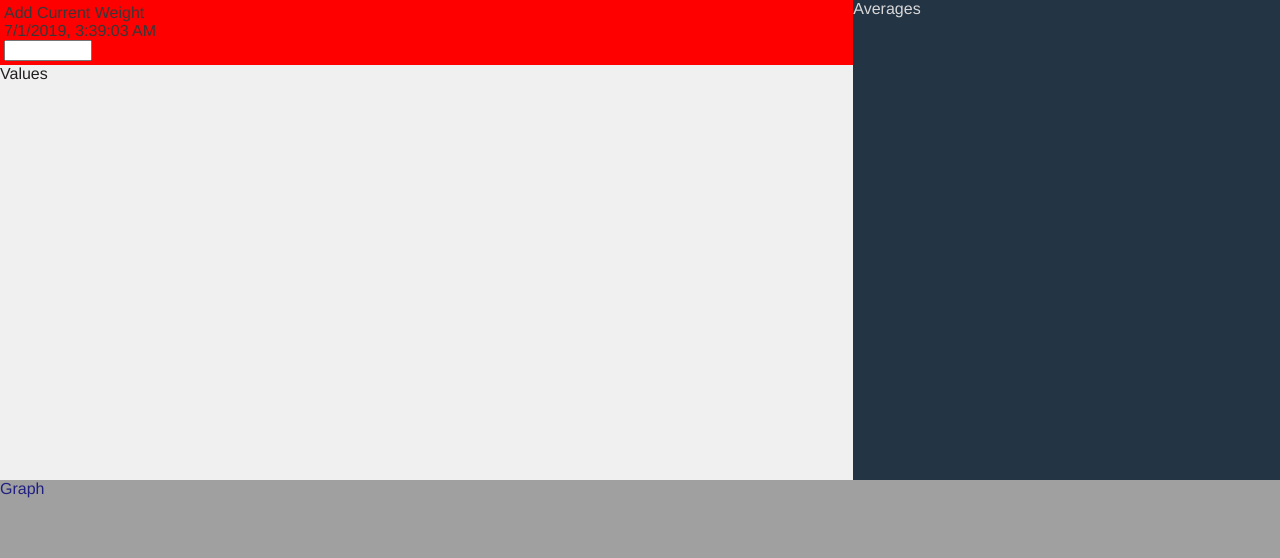
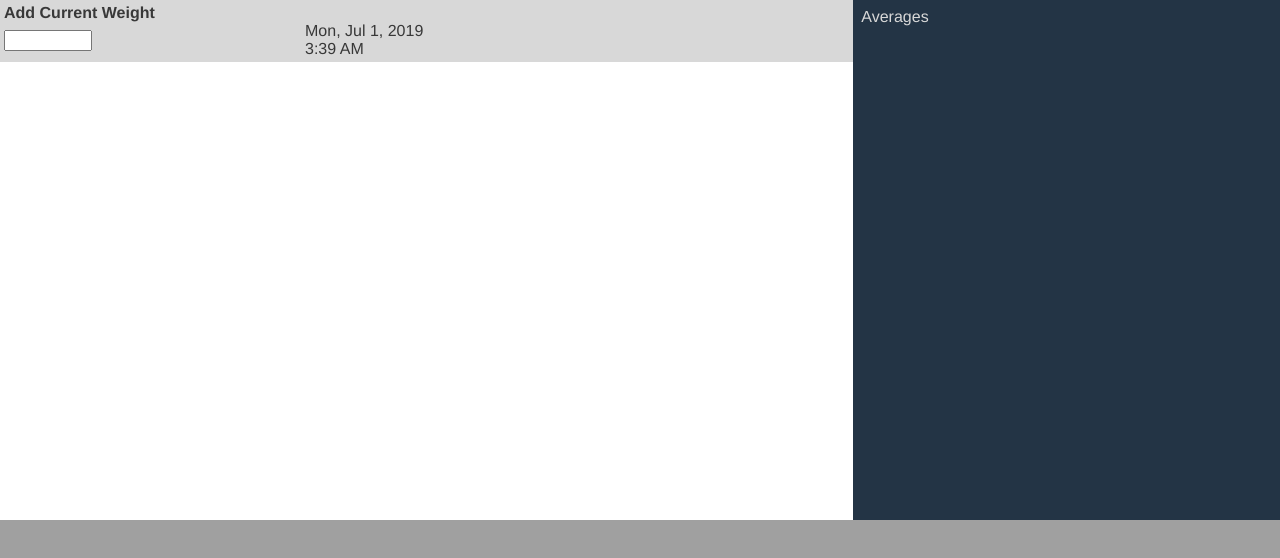
Before and after one commit to philrmass/hunger-habit, a React (Create React App) app: page / in a window 1280 px wide. Shown: the top 558 px of the page. Built offline with nearby package versions, Linux system fonts and the light colour scheme.

Commit message:
add weight component

```diff
--- a/src/components/App.js
+++ b/src/components/App.js
@@ -2,14 +2,14 @@ import React, { useEffect, useState } from 'react';
 import { useLocalStorage } from '../utilities/storage';
 import Averages from './Averages';
 import Graph from './Graph';
-import Weights from './Weights';
+import Weight from './Weight';
 
 
 function averageMonths(weights) {
   const aves = Array.from(Array(12), () => 0);
   const counts = Array.from(Array(12), () => 0);
   weights.forEach((weight) => {
-    aves[weight.month] += parseInt(weight.weight);
+    aves[weight.month] += parseInt(weight.weight, 10);
     counts[weight.month]++;
   });
   return aves.map((ave, index) => counts[index] === 0 ? 0 : (ave / counts[index]));
@@ -19,7 +19,7 @@ function stdDevMonths(weights, averages) {
   const sums = Array.from(Array(12), () => 0);
   const counts = Array.from(Array(12), () => 0);
   weights.forEach((weight) => {
-    const diff = parseInt(weight.weight) - averages[weight.month];
+    const diff = parseInt(weight.weight, 10) - averages[weight.month];
     sums[weight.month] += (diff * diff);
     counts[weight.month]++;
   });
@@ -55,7 +55,7 @@ function App() {
         year: year.year,
         monthAves,
         monthStdDevs: stdDevMonths(year.weights, monthAves),
-      }
+      };
     });
     setYears(averaged);
   }, [weights]);
@@ -74,7 +74,7 @@ function App() {
   return (
     <main className='page'>
       <div className='top'>
-        <Weights
+        <Weight
           weights={weights}
           saveWeight={saveWeight}
           deleteWeight={deleteWeight}
--- a/src/components/Averages.js
+++ b/src/components/Averages.js
@@ -15,22 +15,22 @@ function Averages({ weights, years }) {
           <li key={year}>
             {year.year}
             <ul>
-              { year.monthAves.map((ave, index) =>
+              { year.monthAves.slice(0).reverse().map((ave, index) =>
                 ((ave !== 0) &&
                   <li key={`${year}-${index}`} className='average'>
                     <div>
-                      {(new Date(date.setMonth(index))).toLocaleString('en', { month: 'long' })}
+                      {(new Date(date.setMonth(11 - index))).toLocaleString('en', { month: 'long' })}
                     </div>
                     <div>
                       {ave.toFixed(1)}
                     </div>
                     <div>
-                      ({year.monthStdDevs[index].toFixed(1)})
+                      ({year.monthStdDevs[11 - index].toFixed(1)})
                     </div>
                   </li>
                 ))}
-              </ul>
-            </li>
+            </ul>
+          </li>
         ))}
       </ul>
     </section>
--- a/src/components/Graph.js
+++ b/src/components/Graph.js
@@ -4,7 +4,6 @@ import PropTypes from 'prop-types';
 function Weights({ weights }) {
   return (
     <section className='graph'>
-      <div>Graph</div>
     </section>
   );
 }
--- /dev/null
+++ b/src/components/Weight.js
@@ -0,0 +1,65 @@
+import React, { useState } from 'react';
+import PropTypes from 'prop-types';
+import Weights from './Weights';
+
+
+function Weight({ weights, saveWeight, deleteWeight }) {
+  const [value, setValue] = useState('');
+  const date = new Date();
+  const dayOptions = { weekday: 'short', day: 'numeric', month: 'short', year: 'numeric' };
+  const timeOptions = { hour: 'numeric', minute: '2-digit' };
+  const day = date.toLocaleString('en-us', dayOptions);
+  const time = date.toLocaleString('en-us', timeOptions);
+
+  function handleChange(e) {
+    setValue(e.target.value);
+  }
+
+  function handleKeyUp(e) {
+    if (e.keyCode === 13) {
+      saveWeight(value);
+      setValue('');
+    }
+  }
+
+  return (
+    <section className='weight'>
+      <div className='weightInput'>
+        <div className='label'>
+          Add Current Weight
+        </div>
+        <div className='input'>
+          <div>
+            <input
+              id='yo'
+              type='number'
+              min='0'
+              max='1000'
+              step='0.1'
+              value={value}
+              onChange={handleChange}
+              onKeyUp={handleKeyUp}
+            />
+          </div>
+          <div>
+            <div>{day}</div>
+            <div>{time}</div>
+          </div>
+          <div></div>
+        </div>
+      </div>
+      <Weights
+        weights={weights}
+        deleteWeight={deleteWeight}
+      />
+    </section>
+  );
+}
+
+Weight.propTypes = {
+  weights: PropTypes.arrayOf(PropTypes.object),
+  saveWeight: PropTypes.func,
+  deleteWeight: PropTypes.func,
+};
+
+export default Weight;
--- a/src/components/Weights.js
+++ b/src/components/Weights.js
@@ -1,72 +1,48 @@
-import React, { useState } from 'react';
+import React, { Fragment } from 'react';
 import PropTypes from 'prop-types';
 
 
-function Weights({ weights, saveWeight, deleteWeight }) {
-  const [value, setValue] = useState('');
+function Weights({ weights, deleteWeight }) {
+  function buildWeight(value) {
+    const date = new Date(value.time);
+    const dayOptions = { weekday: 'short', day: 'numeric', month: 'short', year: 'numeric' };
+    const timeOptions = { hour: 'numeric', minute: '2-digit' };
+    const day = date.toLocaleString('en-us', dayOptions);
+    const time = date.toLocaleString('en-us', timeOptions);
 
-  function handleChange(e) {
-    setValue(e.target.value);
-  }
-
-  function handleKeyUp(e) {
-    if (e.keyCode === 13) {
-      saveWeight(value);
-      setValue('');
-    }
+    return (
+      <Fragment key={value.time}>
+        <div className='weight'>
+          {value.weight}
+        </div>
+        <div className='time'>
+          <div>
+            {day}
+          </div>
+          <div>
+            {time}
+          </div>
+        </div>
+        <div>
+          <button onClick={() => deleteWeight(value.time)}>
+            X
+          </button>
+        </div>
+      </Fragment>
+    );
   }
 
   return (
     <section className='weights'>
-      <section>
-        <div className='weightInput'>
-          <div>
-            Add Current Weight
-          </div>
-          <div>
-            {(new Date()).toLocaleString()}
-          </div>
-          <div>
-            <input
-              id='yo'
-              type='number'
-              min='0'
-              max='1000'
-              step='0.1'
-              value={value}
-              onChange={handleChange}
-              onKeyUp={handleKeyUp}
-            />
-          </div>
-        </div>
-        <div className='weightValues'>
-          <header>
-            Values
-          </header>
-          <main>
-            { weights.reverse().map((value) => (
-              <div key={value.time}>
-                <span className='weight'>
-                  {value.weight}
-                </span>
-                <span className='time'>
-                  {(new Date(value.time)).toLocaleString()}
-                </span>
-                <button onClick={() => deleteWeight(value.time)}>
-                  Delete
-                </button>
-              </div>
-            ))}
-          </main>
-        </div>
-      </section>
+      <div className='weightValues'>
+        { weights.slice(0).reverse().map((value) => buildWeight(value)) }
+      </div>
     </section>
   );
 }
 
 Weights.propTypes = {
   weights: PropTypes.arrayOf(PropTypes.object),
-  saveWeight: PropTypes.func,
   deleteWeight: PropTypes.func,
 };
 
--- a/src/index.css
+++ b/src/index.css
@@ -1,6 +1,6 @@
 :root {
-  --weights-bg: #f0f0f0;
-  --weights-color: #383838;
+  --weight-bg: #ffffff;
+  --weight-color: #383838;
   --averages-bg: #233445;
   --averages-color: #d8d8d8;
   --graph-bg: #a0a0a0;
@@ -19,10 +19,21 @@ ul {
   padding: 0;
 }
 
+button {
+  padding: 0;
+  border: none;
+  background-color: transparent;
+  color: inherit;
+  font: inherit;
+  cursor: pointer;
+  outline: none;
+  white-space: nowrap;
+}
+
 .page {
   display: grid;
-  grid-template-rows: 3fr 2fr;
-  min-height: 100vh;
+  grid-template-rows: 65% 35%;
+  height: 100vh;
 }
 
 .top {
@@ -30,30 +41,64 @@ ul {
   grid-template-columns: 2fr 1fr;
 }
 
+.weight {
+  background: var(--weight-bg);
+  color: var(--weight-color);
+}
+
 .weights {
-  background: var(--weights-bg);
-  color: var(--weights-color);
+  padding-top: 8px;
+  overflow-y: hidden;
 }
 
 .weightInput {
   padding: 4px;
-  background: red;
+  background: #d8d8d8;
+}
+
+.weightInput .label {
+  font-weight: bold;
+}
+
+.input {
+  display: grid;
+  grid-template-columns: auto auto auto;
+  align-items: center;
 }
 
 .weightValues {
+  display: grid;
+  grid-template-columns: auto auto auto;
+  align-items: center;
   color: #202020;
 }
 
+.weightValues > * {
+  padding-bottom: 8px;
+}
+
 .weightValues .weight {
+  padding-left: 8px;
+  margin-right: 8px;
   color: #0808c8;
-  margin-right: 8px;
+  font-size: 1.6em;
 }
 
 .weightValues .time {
   color: #404040;
 }
 
+.weightValues button {
+  border: 1px solid #808080;
+  border-radius: 2px;
+  padding: 0 2px;
+  background: #d0d0d0;
+  color: #606060;
+  font-size: 0.8em;
+}
+
 .averages {
+  padding: 8px;
   background: var(--averages-bg);
   color: var(--averages-color);
 }
```
